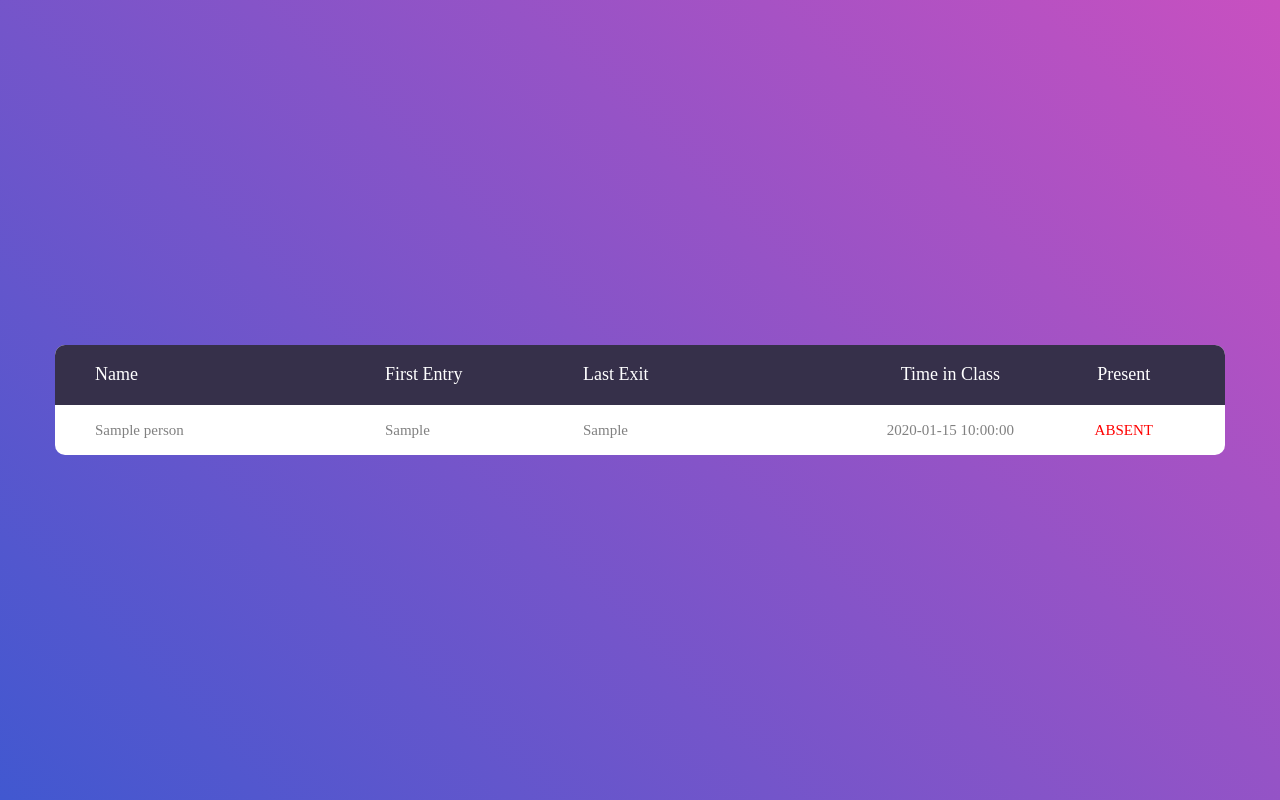
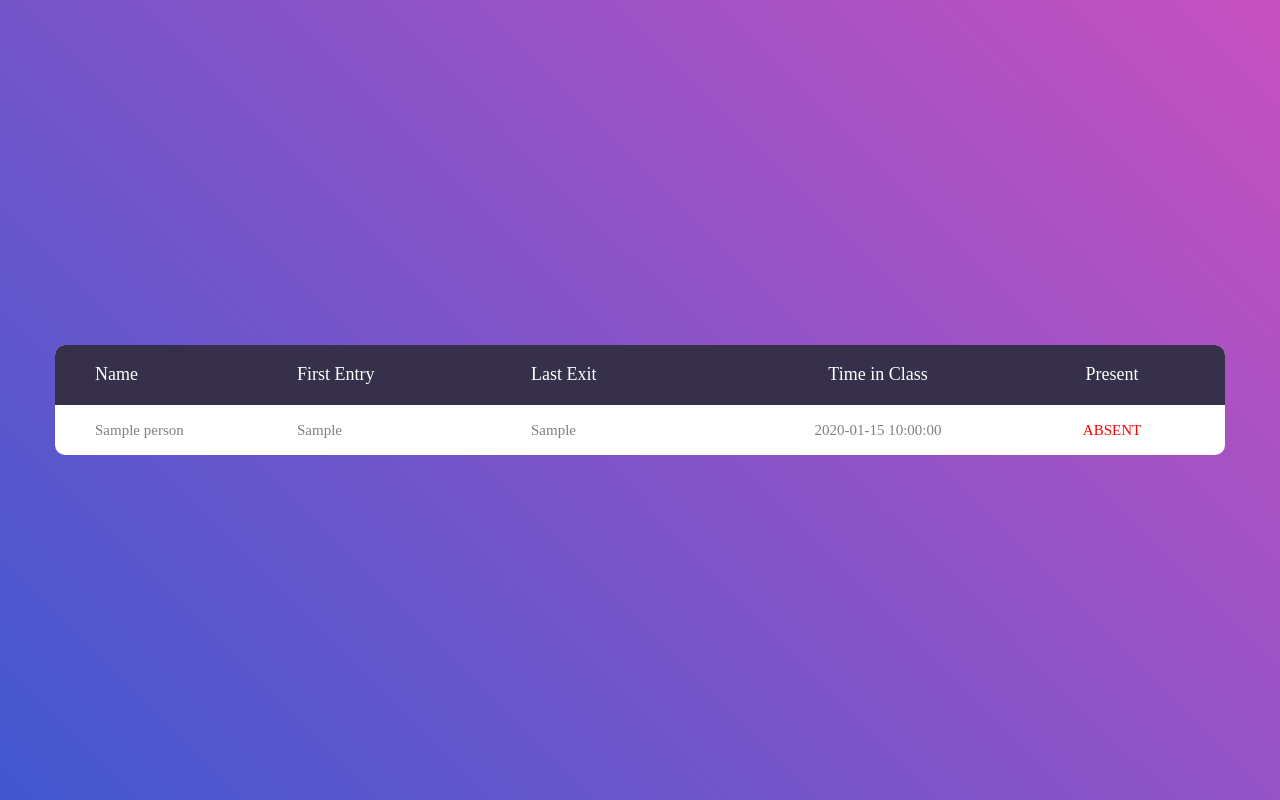
Before and after one commit to PallaviBhave/ArKAC, a Flask app: template app/templates/index.html in a window 1280 px wide. Run offline with Flask 2, Linux system fonts and the light colour scheme; the template is opened without the code that fills it: most values are stand-ins (such as "Sample title", 1, 10 or a date in 2020); some libraries are stand-ins or nearby versions; some web fonts are replaced.

Commit message:
removed print statemetnt and changed css

```diff
--- a/app/server.py
+++ b/app/server.py
@@ -26,7 +26,6 @@ class Event(db.Model):
 
 @app.route("/", methods=["GET", "POST"])
 def index():
-    print("Index page")
     if request.method == "GET":
         data = parse(Event.query.all())
         return render_template("index.html", persons=data)
--- a/app/static/css/main.css
+++ b/app/static/css/main.css
@@ -193,25 +193,25 @@ tbody tr:hover {
 }
 
 .column1 {
-  width: 260px;
+  width: 20%;
   padding-left: 40px;
 }
 
 .column2 {
-  width: 160px;
+  width: 20%;
 }
 
 .column3 {
-  width: 245px;
+  width: 20%;
 }
 
 .column4 {
-  width: 110px;
+  width: 20%;
   text-align: center;
 }
 
 .column5 {
-  width: 170px;
+  width: 20%;
   text-align: center;
 }
 
```
